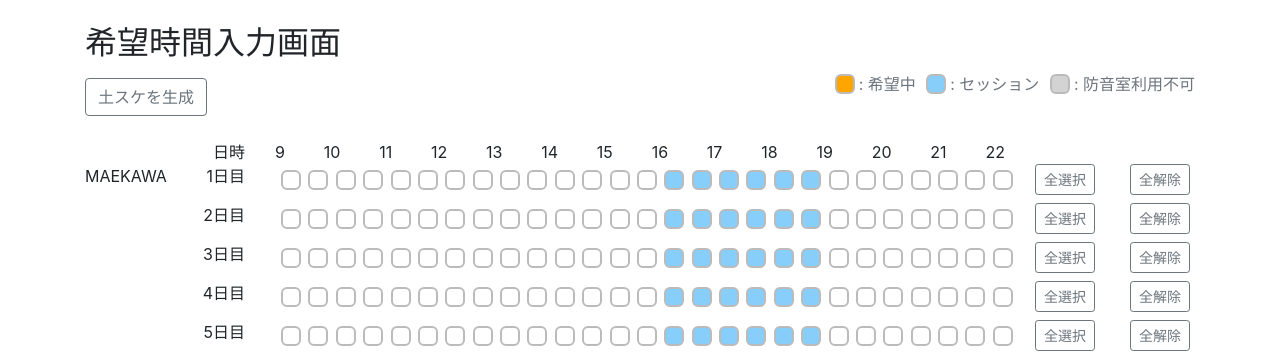
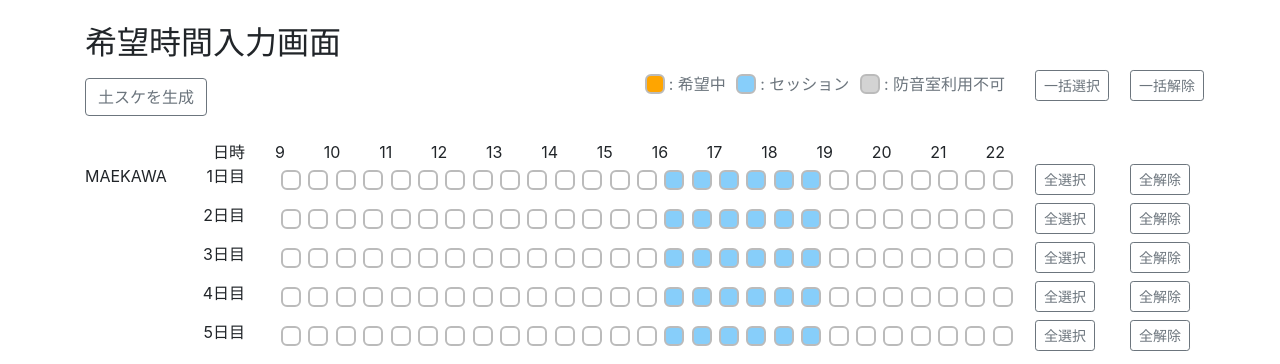
Before and after one commit to bbladr/dosuke_generator, a Django app: page / in a window 1280 px wide. Shown: the part 56-420 px from the top of the page. Run offline with Django 3.2, Linux system fonts and the light colour scheme; the visitor is signed in with stand-in values (Sample User, id 1); data comes from the database, SQL or seed files in the repository; some libraries are stand-ins or nearby versions.

Commit message:
add global select all

```diff
--- a/dosuke/static/dosuke/js/dosuke.js
+++ b/dosuke/static/dosuke/js/dosuke.js
@@ -39,6 +39,14 @@ $('.non-select-all').on('click', function(e) {
   $(`.${name}`).prop('checked', false);
 });
 
+$('.global-select-all').on('click', function(e) {
+  $(`.form-check-input`).prop('checked', true);
+})
+
+$('.global-non-select-all').on('click', function(e) {
+  $(`.form-check-input`).prop('checked', false);
+})
+
 function dispLoading(msg){
   // 引数なし（メッセージなし）を許容
   if( msg == undefined ){
--- a/dosuke/templates/dosuke/generate.html
+++ b/dosuke/templates/dosuke/generate.html
@@ -7,7 +7,7 @@
       {% if bands %}
         <form action="result/" method="post">
           <div class="row mb-2">
-            <div class="col-12">
+            <div class="col-10">
               <div class="float-left">
                 <input type="submit" class="btn btn-outline-secondary mt-2 btn-generate" value="土スケを生成">
               </div>
@@ -32,8 +32,16 @@
                 <label class="form-check-label"><span class="ml-4">: 防音室利用不可</span></label>
               </div>
             </div>
+            <div class="col-1">
+              <button type="button" class="btn btn-outline-secondary btn-sm global-select-all">一括選択</button>
+            </div>
+            <div class="col-1">
+              <button type="button" class="btn btn-outline-secondary btn-sm global-non-select-all">一括解除</button>
+            </div>
           </div>
           {% csrf_token %}
+
+
           {% for band in bands %}
             <div class="row mt-4">
               <div class="col-2 text-right">
@@ -61,7 +69,7 @@
                   {% for _ in ''|center:27 %}
                     <div class="form-check form-check-inline">
                       <input
-                        class="form-check-input {{ band }}_{{ day }} {% if forloop.counter0 in session_frames %} session_frame {% endif %}"
+                        class="form-check-input {{ band }}_{{ day }} {% if forloop.counter0 in session_frames and forloop.counter0 in room_frames %} session_frame {% endif %}"
                         type="checkbox"
                         id="{{ band }}_{{ day }}_{{ forloop.counter0 }}"
                         name="{{ band }}_{{ day }}_{{ forloop.counter0 }}"
```
